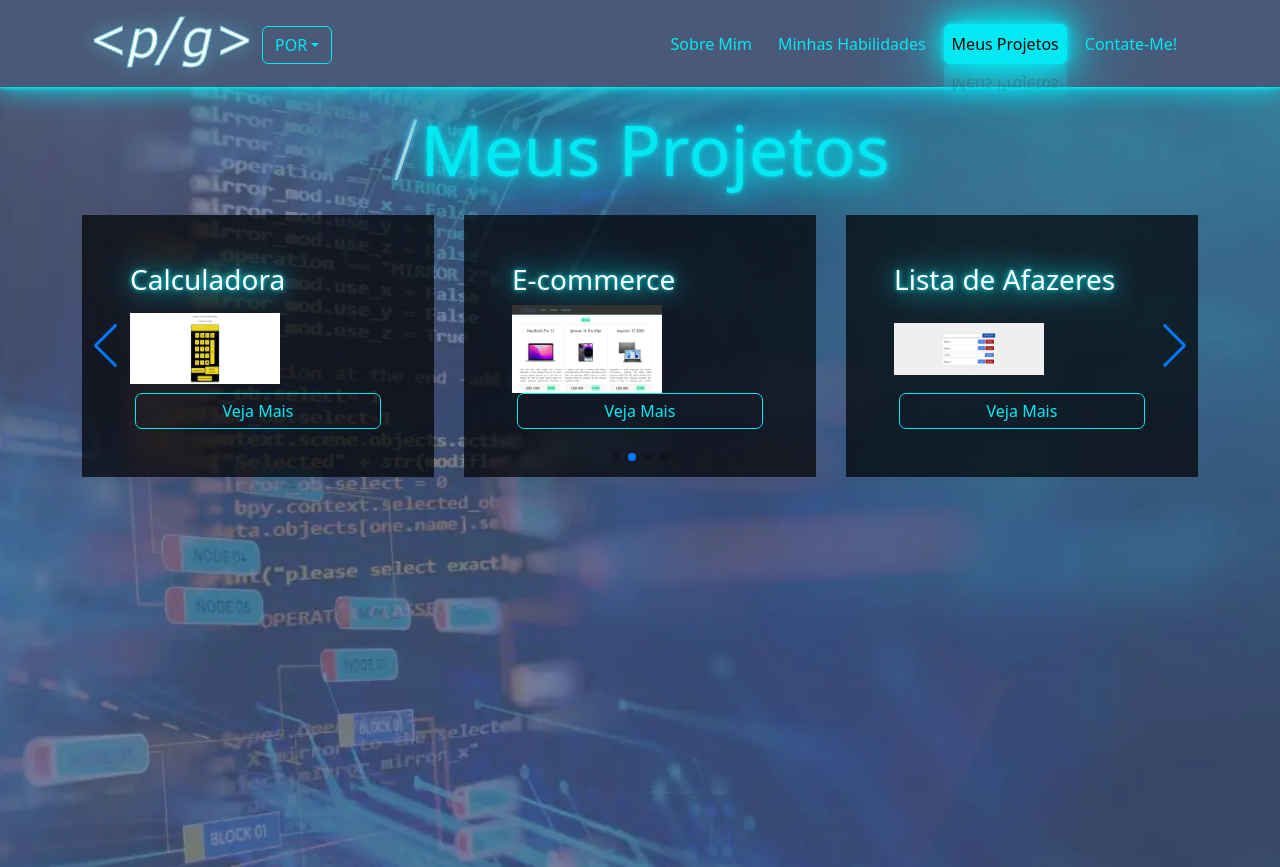
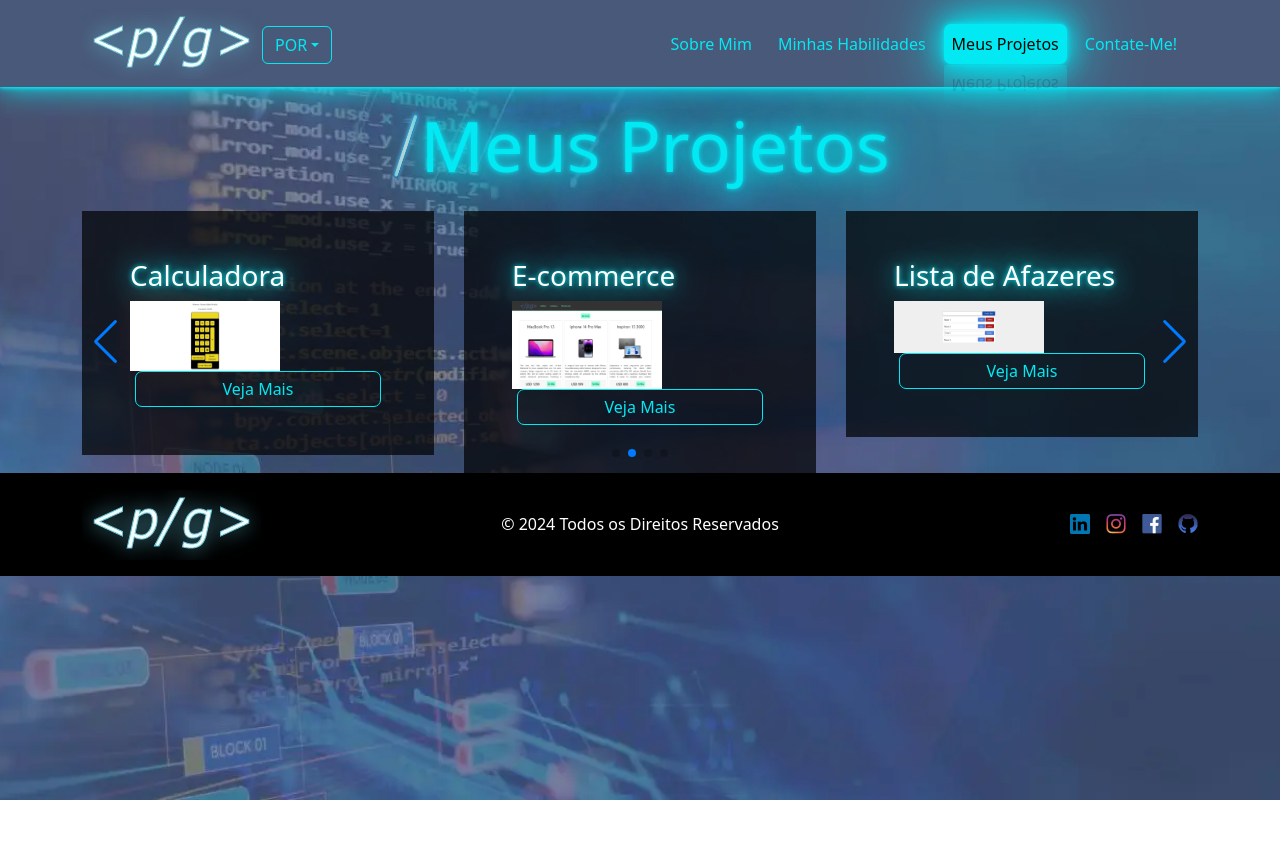
Before and after one commit to PabloNicolas87/Mi-Sitio-Web, a React (Create React App) app: page /MyProjects in a window 1280 px wide. Shown: the top 867 px of the page. After the commit the page ends 800 px from the top, so only its background shows below. Built offline with nearby package versions, Linux system fonts and the light colour scheme.

Commit message:
correcciones

```diff
--- a/src/App.css
+++ b/src/App.css
@@ -9,3 +9,11 @@
         font-size: 40px;
     }
 }
+
+.principal {
+    background-image: url("/public/images/fondo1.webp");
+    background-position: 50%;
+    background-repeat: no-repeat;
+    background-size: cover;
+    min-height: 100vh;
+}
--- a/src/App.js
+++ b/src/App.js
@@ -10,7 +10,8 @@
 function App() {
 
   return (
-    <div>
+    <div className='principal'>
+
         <BrowserRouter>
           <Header />
           <Routes>
--- a/src/components/AboutUs/AboutUs.css
+++ b/src/components/AboutUs/AboutUs.css
@@ -1,15 +1,3 @@
-.img-fondo {
-    background-image: url("/public/images/fondo1.webp");
-    background-size: cover;
-    background-repeat: no-repeat;
-    background-position: center;
-    height: auto;
-    min-height: 100vh;
-    padding-top: 20px;
-}
-.img-fondo div:nth-child(2) div {
-    height: auto;
-}
 .contenedor img {
     width: 30px;
     height: 70px;
--- a/src/components/AboutUs/AboutUs.js
+++ b/src/components/AboutUs/AboutUs.js
@@ -4,8 +4,8 @@
 const AboutUs = () => {
     const [t] = useTranslation("global");
     return(
-        <div className="img-fondo fondo">
-            <div className="contenedor d-flex justify-content-center align-items-center">
+        <div>
+            <div className="contenedor d-flex justify-content-center align-items-center pt-3">
                 <img src={'/images/barra.webp'} alt="barra" width="273" height="464"/>
                 <h2>{t("aboutUs.title")}</h2>
             </div>
--- a/src/components/Contact/Contact.js
+++ b/src/components/Contact/Contact.js
@@ -4,8 +4,8 @@
 const Contact = () => {
     const [t] = useTranslation("global");
     return(
-        <div className="img-fondo fondo d-flex flex-column justify-content-center">
-            <div className="contenedor d-flex justify-content-center align-items-center">
+        <div className="d-flex flex-column justify-content-center">
+            <div className="contenedor d-flex justify-content-center align-items-center pt-3">
                 <img src={'/images/barra.webp'} alt="barra" />
                 <h2>{t("contact.title")}</h2>
             </div>
--- a/src/components/MyProjects/MyProjects.js
+++ b/src/components/MyProjects/MyProjects.js
@@ -6,15 +6,14 @@
 const MyProjects = () => {
     const [t] = useTranslation("global");
     return(
-        <div className="img-fondo fondo">
-            <div className="contenedor d-flex justify-content-center align-items-center">
+        <div>
+            <div className="contenedor d-flex justify-content-center align-items-center pt-3">
                 <img src={'/images/barra.webp'} alt="barra" />
                 <h2>{t("myProjects.title")}</h2>
             </div>
             <div className="container pt-4">
                 <SwiperJS />
             </div>
-
         </div>
     )
 }
--- a/src/components/MySkills/MySkills.js
+++ b/src/components/MySkills/MySkills.js
@@ -4,8 +4,8 @@
 const MySkills = () => {
     const [t] = useTranslation("global");
     return(
-        <div className="img-fondo fondo">
-            <div className="contenedor d-flex justify-content-center align-items-center">
+        <div>
+            <div className="contenedor d-flex justify-content-center align-items-center pt-3">
                 <img src={'/images/barra.webp'} alt="barra" />
                 <h2>{t("mySkills.title")}</h2>
             </div>
```
Lines whose indentation alone changed are shown as unchanged.
